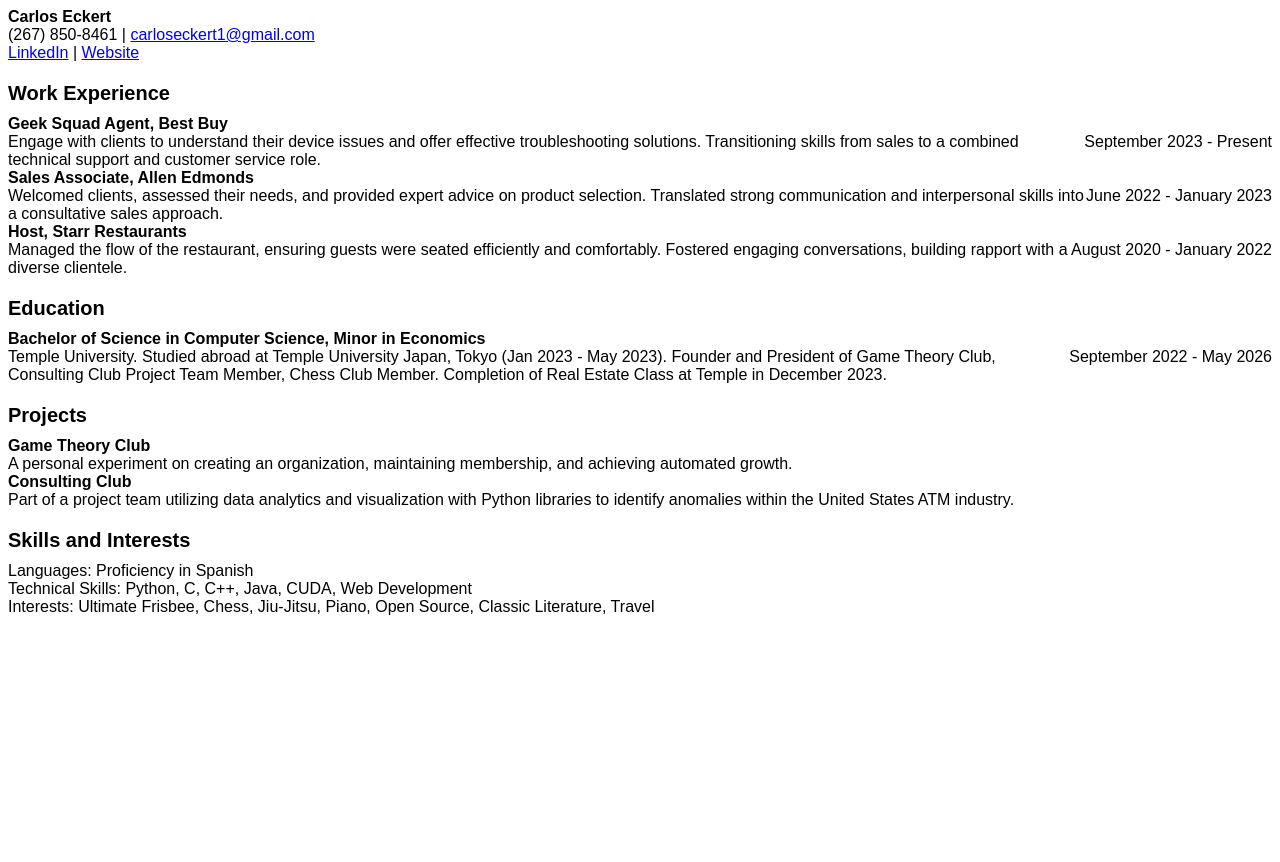
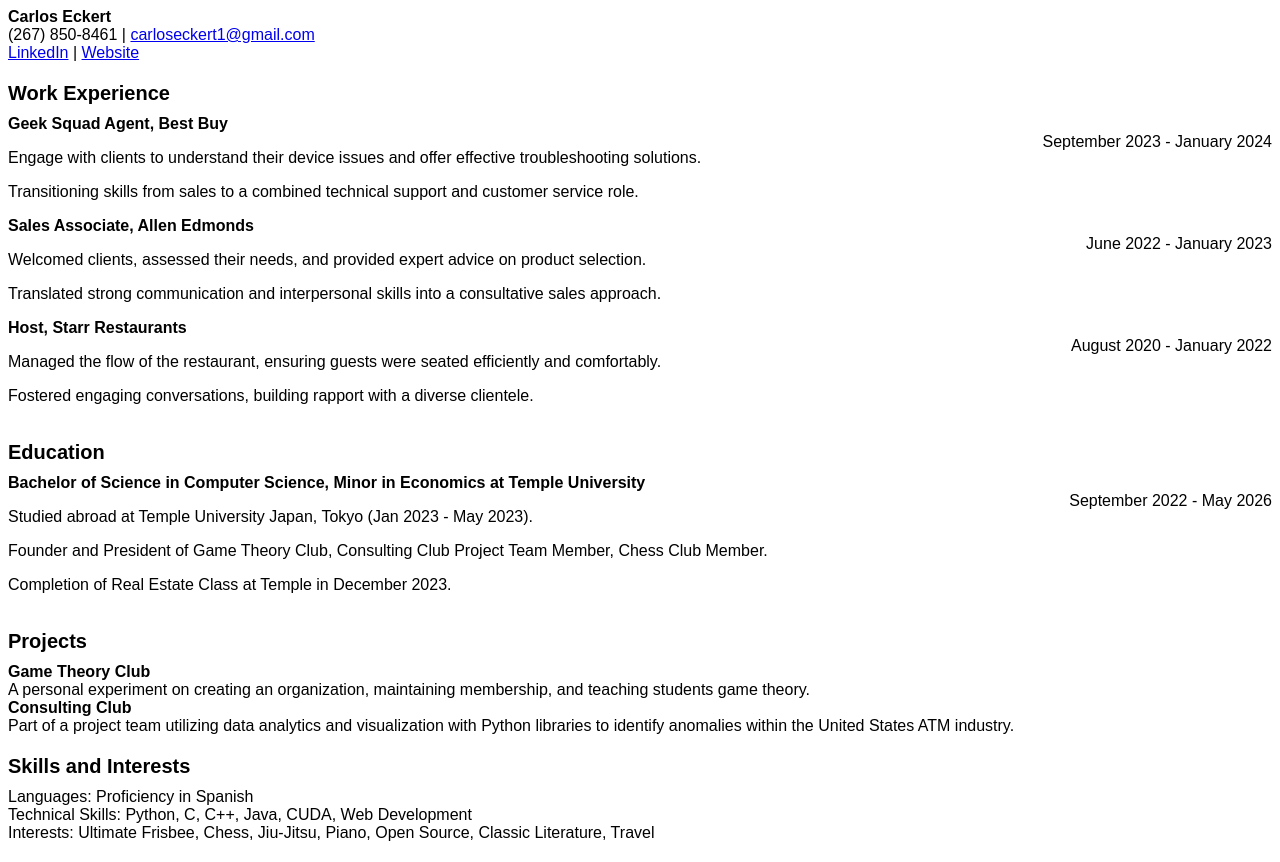
Before and after one commit to toucheLos/touchelos.github.io, a plain HTML site: page index.html in a window 1280 px wide. Before the commit the page ends 800 px from the top, so only its background shows below. Drawn offline with Linux system fonts and the light colour scheme.

Commit message:
Cleaned resume 3/15 12:42

```diff
--- a/index.html
+++ b/index.html
@@ -16,27 +16,36 @@
 <div class="section personal-info">
     <div class="name"><strong>Carlos Eckert</strong></div>
     <div>(267) 850-8461 | <a href="mailto:carloseckert1@gmail.com">carloseckert1@gmail.com</a></div>
-    <div><a href="https://www.linkedin.com/in/carlos-eckert/">LinkedIn</a> | <a href="http://carloseckert.com">Website</a></div>
+    <div><a href="https://www.linkedin.com/in/carlos-eckert/">LinkedIn</a> | <a href="https://touchelos.github.io/">Website</a></div>
 </div>
 
 <div class="section work-experience">
     <div class="section-title">Work Experience</div>
     <div>
         <div class="job-title">Geek Squad Agent, Best Buy</div>
-        <div class="date">September 2023 - Present</div>
-        <div class="description">Engage with clients to understand their device issues and offer effective troubleshooting solutions. Transitioning skills from sales to a combined technical support and customer service role.</div>
+        <div class="date">September 2023 - January 2024</div>
+        <div class="description">
+            <p>Engage with clients to understand their device issues and offer effective troubleshooting solutions.</p>
+            <p>Transitioning skills from sales to a combined technical support and customer service role.</p>
+        </div>
         <div class="clear"></div>
     </div>
     <div>
         <div class="job-title">Sales Associate, Allen Edmonds</div>
         <div class="date">June 2022 - January 2023</div>
-        <div class="description">Welcomed clients, assessed their needs, and provided expert advice on product selection. Translated strong communication and interpersonal skills into a consultative sales approach.</div>
+        <div class="description">
+            <p>Welcomed clients, assessed their needs, and provided expert advice on product selection. </p>
+            <p>Translated strong communication and interpersonal skills into a consultative sales approach.</p>
+        </div>
         <div class="clear"></div>
     </div>
     <div>
         <div class="job-title">Host, Starr Restaurants</div>
         <div class="date">August 2020 - January 2022</div>
-        <div class="description">Managed the flow of the restaurant, ensuring guests were seated efficiently and comfortably. Fostered engaging conversations, building rapport with a diverse clientele.</div>
+        <div class="description">
+            <p>Managed the flow of the restaurant, ensuring guests were seated efficiently and comfortably.</p>
+            <p>Fostered engaging conversations, building rapport with a diverse clientele.</p>
+        </div>
         <div class="clear"></div>
     </div>
 </div>
@@ -44,9 +53,13 @@
 <div class="section education">
     <div class="section-title">Education</div>
     <div>
-        <div class="education-title">Bachelor of Science in Computer Science, Minor in Economics</div>
+        <div class="education-title">Bachelor of Science in Computer Science, Minor in Economics at Temple University</div>
         <div class="date">September 2022 - May 2026</div>
-        <div class="description">Temple University. Studied abroad at Temple University Japan, Tokyo (Jan 2023 - May 2023). Founder and President of Game Theory Club, Consulting Club Project Team Member, Chess Club Member. Completion of Real Estate Class at Temple in December 2023.</div>
+        <div class="description">
+            <p>Studied abroad at Temple University Japan, Tokyo (Jan 2023 - May 2023).</p>
+            <p>Founder and President of Game Theory Club, Consulting Club Project Team Member, Chess Club Member.</p>
+            <p>Completion of Real Estate Class at Temple in December 2023.</p>
+        </div>
         <div class="clear"></div>
     </div>
 </div>
@@ -55,7 +68,7 @@
     <div class="section-title">Projects</div>
     <div>
         <div class="project-title">Game Theory Club</div>
-        <div class="description">A personal experiment on creating an organization, maintaining membership, and achieving automated growth.</div>
+        <div class="description">A personal experiment on creating an organization, maintaining membership, and teaching students game theory.</div>
     </div>
     <div>
         <div class="project-title">Consulting Club</div>
```
